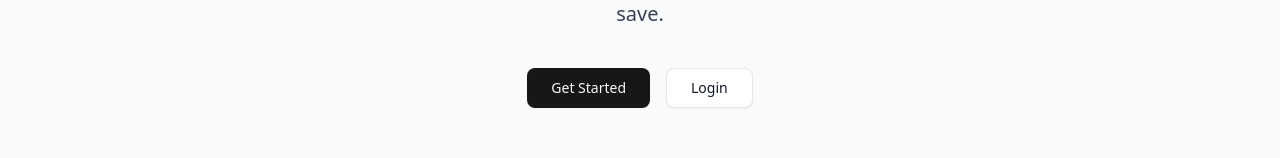
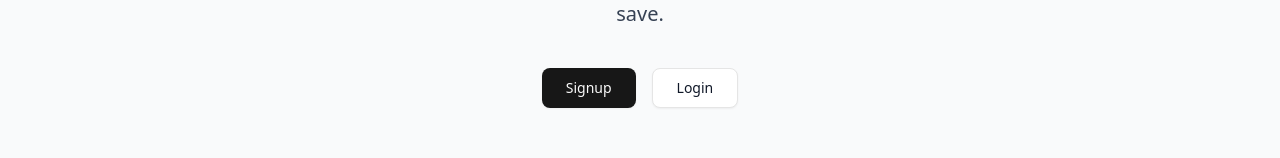
Before and after one commit to tejasvenu45/finalyzer, a Next.js app: page / in a window 1280 px wide. Shown: the part 264-422 px from the top of the page. Built offline with nearby package versions, Linux system fonts and the light colour scheme; no server answers.

Commit message:
fixed link errors part 4

```diff
--- a/src/app/page.js
+++ b/src/app/page.js
@@ -22,7 +22,7 @@
         </p>
         <div className="flex justify-center gap-4 mt-4">
           <Link href="/register">
-            <Button size="lg">Get Started</Button>
+            <Button size="lg">Signup</Button>
           </Link>
           <Link href="/login">
             <Button variant="outline" size="lg">Login</Button>
```
